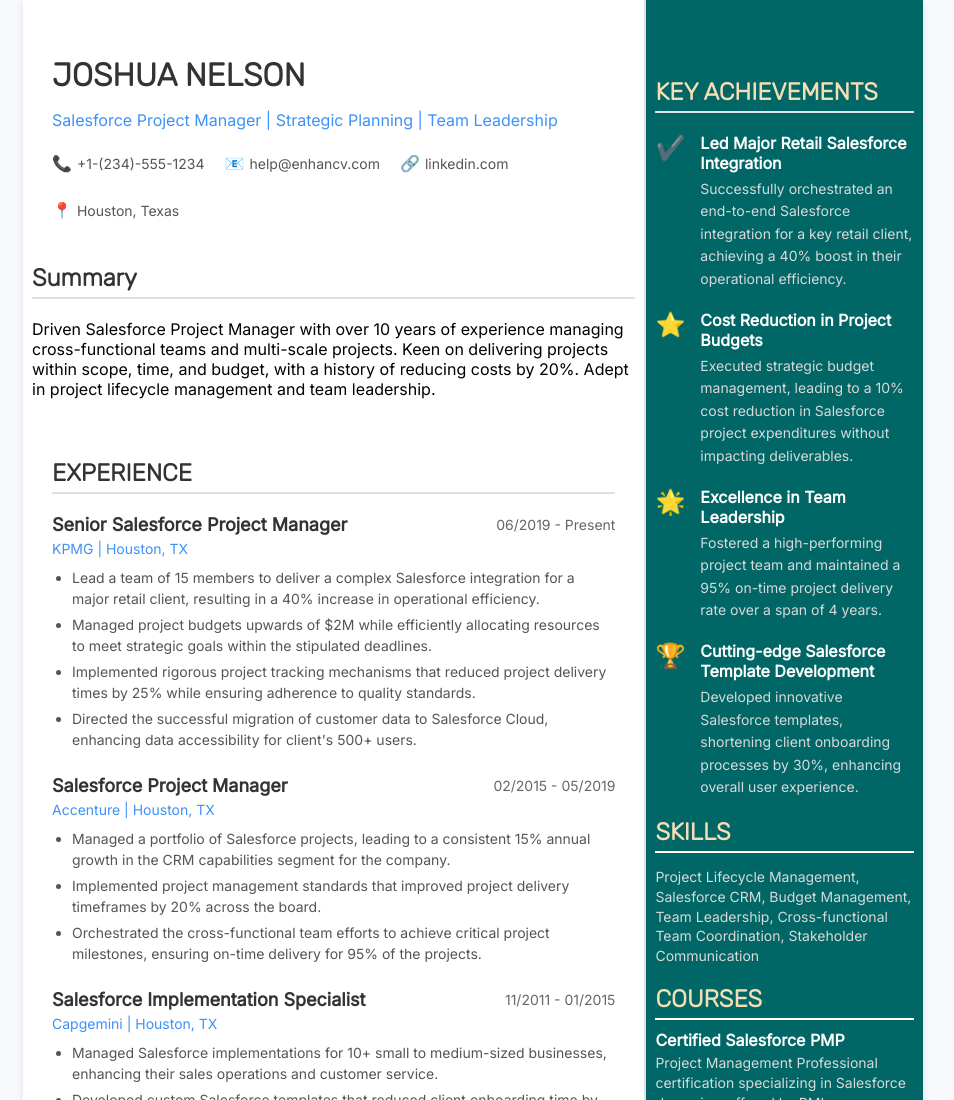
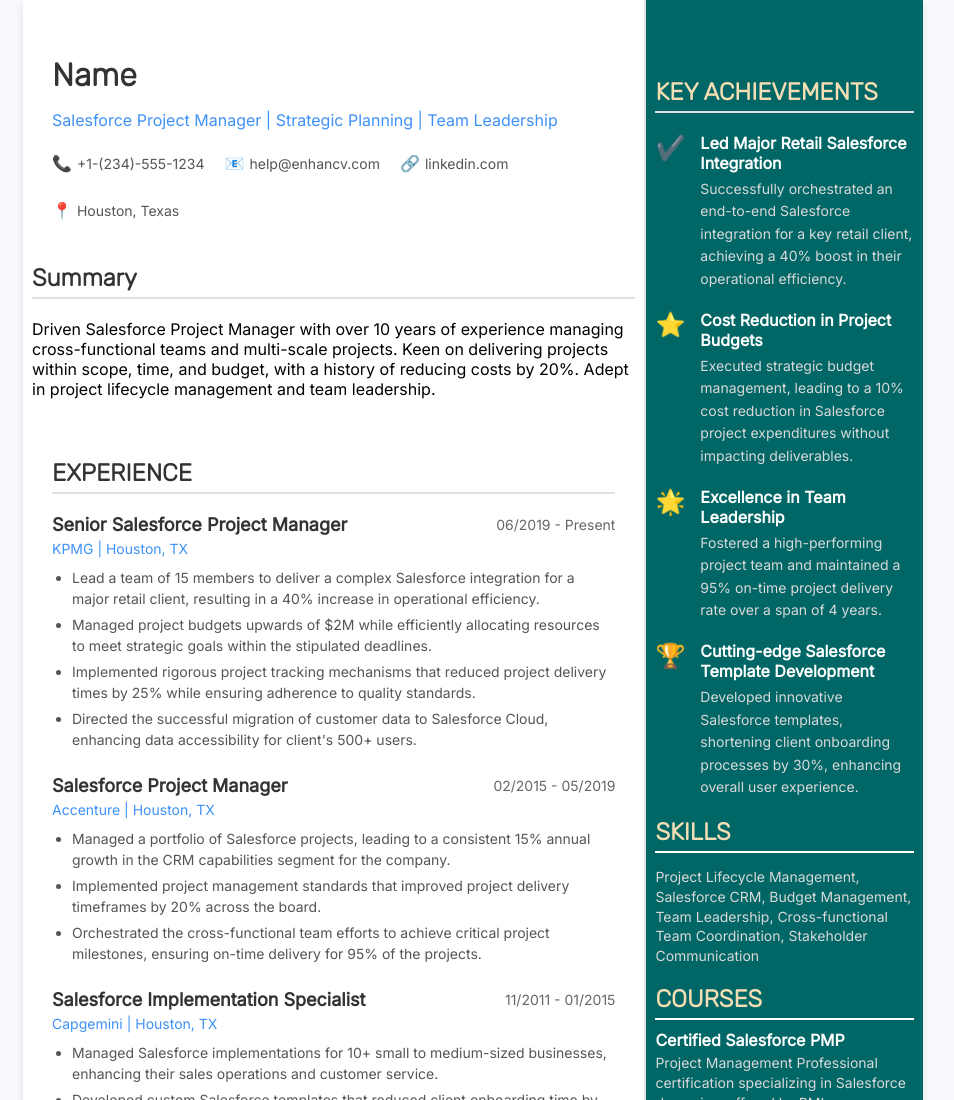
Before and after one commit to Dinhphi0889/template, a plain HTML site: page template_10/index.html in a window 1280 px wide. Shown: the top 1100 px of the page, without its empty margins (167-1121 px from the left). Drawn offline with Linux system fonts and the light colour scheme.

```diff
--- a/template_10/index.html
+++ b/template_10/index.html
@@ -11,7 +11,7 @@
   <div class="cv-container">
     <div class="left-panel">
         <section class="header">
-            <h1 contenteditable="true">JOSHUA NELSON</h1>
+            <h1 contenteditable="true">Name</h1>
             <p contenteditable="true" class="subtitle">Salesforce Project Manager | Strategic Planning | Team Leadership</p>
             <div class="contact-info">
               <div>
```
